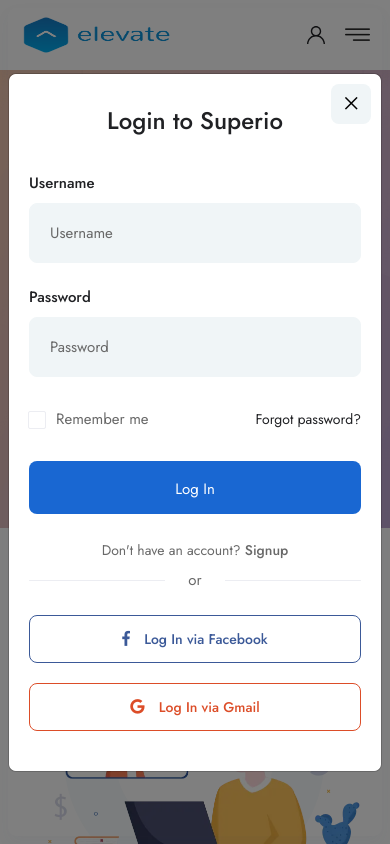
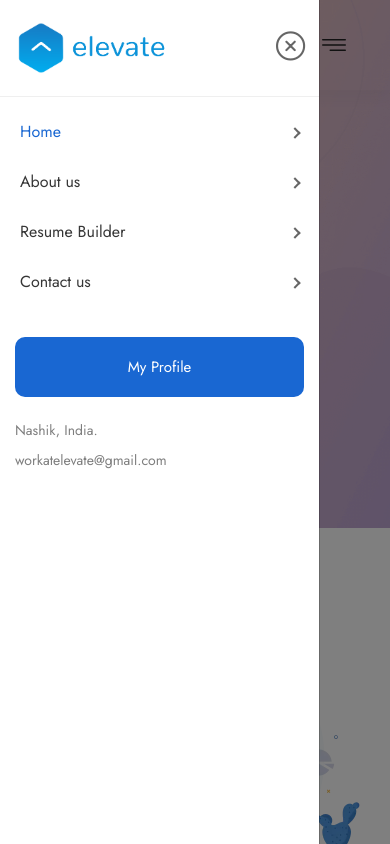
Before and after one commit to abelevate/elevate-frontend, a Next.js app: page / in a window 390 px wide. Both pictures are taken after a click on the link 316 px from the left and 35 px from the top of the page. Shown: the top 844 px of the page. Built offline with nearby package versions, Linux system fonts and the light colour scheme.

Commit message:
mobile menu ui updated

```diff
--- a/components/header/MobileMenu.jsx
+++ b/components/header/MobileMenu.jsx
@@ -1,57 +1,162 @@
+"use client"; // Ensures it's a Client Component
+
 import Link from "next/link";
 import MobileSidebar from "./mobile-sidebar";
 import Image from "next/image";
+import { useEffect, useState, useContext } from "react";
+import { UserContext } from "@/app/layout";
+import { User } from "lucide-react"; // Importing Avatar icon
+
+import RegisterPopup from "../home-17/RegisterPopup";
+import LoginPopup from "../home-17/LoginPopup";
 
 const MobileMenu = () => {
+  const { userId, setUserId } = useContext(UserContext);
+  const [navbar, setNavbar] = useState(false);
+  const [showRegister, setShowRegister] = useState(false);
+  const [showLogin, setShowLogin] = useState(false);
+
+  // Change navbar background on scroll
+  useEffect(() => {
+    const changeBackground = () => {
+      setNavbar(window.scrollY >= 10);
+    };
+
+    window.addEventListener("scroll", changeBackground);
+    return () => window.removeEventListener("scroll", changeBackground);
+  }, []);
+
+  // Retrieve userId from localStorage
+  useEffect(() => {
+    if (typeof window !== "undefined") {
+      const storedUserId = localStorage.getItem("userId");
+      if (storedUserId) {
+        setUserId(storedUserId);
+      }
+    }
+  }, [setUserId]);
+
+  // Logout handler
+  const handleLogout = () => {
+    if (window.confirm("Are you sure you want to logout?")) {
+      localStorage.removeItem("userId");
+      setUserId(null);
+      alert("Logged out successfully!");
+    }
+  };
+
   return (
-    // <!-- Main Header-->
-    <header className="main-header main-header-mobile">
+    <header
+      className="main-header main-header-mobile"
+      style={{
+        position: "fixed",
+        width: "100%",
+        top: "0",
+        left: "0",
+        backgroundColor: navbar ? "rgba(255, 255, 255, 0.9)" : "transparent",
+        transition: "0.3s ease-in-out",
+        padding: "10px 20px",
+        boxShadow: navbar ? "0px 4px 10px rgba(0, 0, 0, 0.1)" : "none",
+        zIndex: 1000,
+      }}
+    >
       <div className="auto-container">
-        {/* <!-- Main box --> */}
-        <div className="inner-box">
-          <div className="nav-outer">
+        <div
+          className="inner-box"
+          style={{
+            display: "flex",
+            justifyContent: "space-between",
+            alignItems: "center",
+          }}
+        >
+          <div className="nav-outer" style={{ display: "flex", alignItems: "center" }}>
             <div className="logo-box">
               <div className="logo">
                 <Link href="/">
-                  <Image
-                    width={154}
-                    height={50}
-                    src="/images/elevate_logo.png"
-                    alt="brand"
-                  />
+                  <Image width={154} height={50} src="/images/elevate_logo.png" alt="brand" />
                 </Link>
               </div>
             </div>
-            {/* End .logo-box */}
 
             <MobileSidebar />
-            {/* <!-- Main Menu End--> */}
           </div>
-          {/* End .nav-outer */}
 
-          <div className="outer-box">
+          <div
+            className="outer-box"
+            style={{ display: "flex", alignItems: "center", gap: "10px", flex: 1 }}
+          >
             <div className="login-box">
-              <a
-                href="#"
-                className="call-modal"
-                data-bs-toggle="modal"
-                data-bs-target="#loginPopupModal"
-              >
-                <span className="icon icon-user"></span>
-              </a>
+              {userId ? (
+                // When the user is logged in, show a logout button.
+                <button
+                  onClick={handleLogout}
+                  style={{
+                    backgroundColor: "transparent",
+                    color: "#ff5a5f",
+                    border: "2px solid #ff5a5f",
+                    padding: "8px 16px",
+                    borderRadius: "5px",
+                    cursor: "pointer",
+                    transition: "all 0.3s ease-in-out",
+                  }}
+                  onMouseEnter={(e) => {
+                    e.target.style.backgroundColor = "#ff5a5f";
+                    e.target.style.color = "#fff";
+                  }}
+                  onMouseLeave={(e) => {
+                    e.target.style.backgroundColor = "transparent";
+                    e.target.style.color = "#ff5a5f";
+                  }}
+                >
+                  Logout
+                </button>
+              ) : (
+                // When no user is logged in, show an avatar icon
+                <div
+                  onClick={() => {
+                    setShowRegister(true);
+                    setShowLogin(false);
+                  }}
+                  style={{
+                    width: "40px",
+                    height: "40px",
+                    display: "flex",
+                    alignItems: "center",
+                    justifyContent: "center",
+                    borderRadius: "50%",
+                    backgroundColor: "#e0e0e0",
+                    cursor: "pointer",
+                  }}
+                >
+                  <User size={24} color="#555" /> {/* Avatar icon from Lucide React */}
+                </div>
+              )}
             </div>
-            {/* login popup end */}
 
+            {/* Mobile menu toggler adjusted to remain on-screen */}
             <a
               href="#"
               className="mobile-nav-toggler"
               data-bs-toggle="offcanvas"
               data-bs-target="#offcanvasMenu"
+              style={{
+                fontSize: "24px",
+                cursor: "pointer",
+                padding: "4px",
+                marginLeft: "auto",
+              }}
             >
               <span className="flaticon-menu-1"></span>
             </a>
-            {/* right humberger menu */}
           </div>
+        </div>
+
+        {/* Register and Login Popups inside login-box */}
+        <div className="login-box">
+          {showRegister && (
+            <RegisterPopup setShowModal={setShowRegister} setShowLogin={setShowLogin} />
+          )}
+          {showLogin && <LoginPopup setShowModal={setShowLogin} setShowRegister={setShowRegister} />}
         </div>
       </div>
     </header>
--- a/components/header/mobile-sidebar/SidebarFooter.jsx
+++ b/components/header/mobile-sidebar/SidebarFooter.jsx
@@ -1,35 +1,34 @@
 const SidebarFooter = () => {
-  const socialContent = [
-    { id: 1, icon: "fa-facebook-f", link: "https://www.facebook.com/" },
-    { id: 2, icon: "fa-twitter", link: "https://www.twitter.com/" },
-    { id: 3, icon: "fa-instagram", link: "https://www.instagram.com/" },
-    { id: 4, icon: "fa-linkedin-in", link: "https://www.linkedin.com/" },
-  ];
+  // const socialContent = [
+  //   { id: 1, icon: "fa-facebook-f", link: "https://www.facebook.com/" },
+  //   { id: 2, icon: "fa-twitter", link: "https://www.twitter.com/" },
+  //   { id: 3, icon: "fa-instagram", link: "https://www.instagram.com/" },
+  //   { id: 4, icon: "fa-linkedin-in", link: "https://www.linkedin.com/" },
+  // ];
 
   return (
     <div className="mm-add-listing mm-listitem pro-footer">
-      <a href="#" className="theme-btn btn-style-one mm-listitem__text">
-        Job Post
+      <a href="/myprofile" className="theme-btn btn-style-one mm-listitem__text">
+        My Profile
       </a>
       {/* job post btn */}
 
       <div className="mm-listitem__text">
         <div className="contact-info">
-          <span className="phone-num">
+          {/* <span className="phone-num">
             <span>Call us</span>
             <a href="tel:1234567890">123 456 7890</a>
+          </span> */}
+          <span className="address">
+            Nashik, India.
           </span>
-          <span className="address">
-            329 Queensberry Street, North Melbourne VIC <br />
-            3051, Australia.
-          </span>
-          <a href="mailto:support@superio.com" className="email">
-            support@superio.com
+          <a href="mailto:workatelevate@gmail.com" className="email">
+          workatelevate@gmail.com
           </a>
         </div>
         {/* End .contact-info */}
 
-        <div className="social-links">
+        {/* <div className="social-links">
           {socialContent.map((item) => (
             <a
               href={item.link}
@@ -40,7 +39,7 @@
               <i className={`fab ${item.icon}`}></i>
             </a>
           ))}
-        </div>
+        </div> */}
         {/* End social-links */}
       </div>
       {/* End .mm-listitem__text */}
--- a/data/mobileMenuData.js
+++ b/data/mobileMenuData.js
@@ -4,349 +4,49 @@
     label: "Home",
     items: [
       {
-        name: "Home Page 01",
+        name: "Home",
         routePath: "/",
       },
-      {
-        name: "Home Page 02",
-        routePath: "/home-2",
-      },
-      {
-        name: "Home Page 03",
-        routePath: "/home-3",
-      },
-      {
-        name: "Home Page 04",
-        routePath: "/home-4",
-      },
-      {
-        name: "Home Page 05",
-        routePath: "/home-5",
-      },
-      {
-        name: "Home Page 06",
-        routePath: "/home-6",
-      },
-      {
-        name: "Home Page 07",
-        routePath: "/home-7",
-      },
-      {
-        name: "Home Page 08",
-        routePath: "/home-8",
-      },
-      {
-        name: "Home Page 09",
-        routePath: "/home-9",
-      },
-      {
-        name: "Home Page 10",
-        routePath: "/home-10",
-      },
-      {
-        name: "Home Page 11",
-        routePath: "/home-11",
-      },
-      {
-        name: "Home Page 12",
-        routePath: "/home-12",
-      },
-      {
-        name: "Home Page 13",
-        routePath: "/home-13",
-      },
-      {
-        name: "Home Page 14",
-        routePath: "/home-14",
-      },
-      {
-        name: "Home Page 15",
-        routePath: "/home-15",
-      },
-      {
-        name: "Home Page 16",
-        routePath: "/home-16",
-      },
-      {
-        name: "Home Page 17",
-        routePath: "/home-17",
-      },
+
     ],
   },
+
   {
     id: 2,
-    label: "Job Listing",
+    label: "About us",
     items: [
       {
-        name: "Job List V1",
-        routePath: "/job-list-v1",
+        name: "About us",
+        routePath: "/about",
       },
-      {
-        name: "Job List V2",
-        routePath: "/job-list-v2",
-      },
-      {
-        name: "Job List V3",
-        routePath: "/job-list-v3",
-      },
-      {
-        name: "Job List V4",
-        routePath: "/job-list-v4",
-      },
-      {
-        name: "Job List V5",
-        routePath: "/job-list-v5",
-      },
-      {
-        name: "Job List V6",
-        routePath: "/job-list-v6",
-      },
-      {
-        name: "Job List V7",
-        routePath: "/job-list-v7",
-      },
-      {
-        name: "Job List V8",
-        routePath: "/job-list-v8",
-      },
-      {
-        name: "Job List V9",
-        routePath: "/job-list-v9",
-      },
-      {
-        name: "Job List V10",
-        routePath: "/job-list-v10",
-      },
-      {
-        name: "Job List V11",
-        routePath: "/job-list-v11",
-      },
-      {
-        name: "Job List V12",
-        routePath: "/job-list-v12",
-      },
-      {
-        name: "Job List V13",
-        routePath: "/job-list-v13",
-      },
-      {
-        name: "Job List V14",
-        routePath: "/job-list-v14",
-      },
+
     ],
+
   },
+
   {
     id: 3,
-    label: "Job Single",
+    label: "Resume Builder",
     items: [
       {
-        name: "Job Single V1",
-        routePath: "/job-single-v1/1",
+        name: "Resume Builder",
+        routePath: "/resumebuilder",
       },
-      {
-        name: "Job Single V2",
-        routePath: "/job-single-v2/2",
-      },
-      {
-        name: "Job Single V3",
-        routePath: "/job-single-v3/3",
-      },
-      {
-        name: "Job Single V4",
-        routePath: "/job-single-v4/4",
-      },
-      {
-        name: "Job Single V5",
-        routePath: "/job-single-v5/5",
-      },
+
     ],
+
   },
+
   {
     id: 4,
-    label: "Employers List",
+    label: "Contact us",
     items: [
       {
-        name: "Employers List V1",
-        routePath: "/employers-list-v1",
-      },
-      {
-        name: "Employers List V2",
-        routePath: "/employers-list-v2",
-      },
-      {
-        name: "Employers List V3",
-        routePath: "/employers-list-v3",
-      },
-      {
-        name: "Employers List V4",
-        routePath: "/employers-list-v4",
-      },
-    ],
-  },
-  {
-    id: 5,
-    label: "Employers Single",
-    items: [
-      {
-        name: "Employers Single V1",
-        routePath: "/employers-single-v1/1",
-      },
-      {
-        name: "Employers Single V2",
-        routePath: "/employers-single-v2/2",
-      },
-      {
-        name: "Employers Single V3",
-        routePath: "/employers-single-v3/3",
-      },
-    ],
-  },
-  {
-    id: 6,
-    label: "Candidates List",
-    items: [
-      {
-        name: "Candidates List V1",
-        routePath: "/candidates-list-v1",
-      },
-      {
-        name: "Candidates List V2",
-        routePath: "/candidates-list-v2",
-      },
-      {
-        name: "Candidates List V3",
-        routePath: "/candidates-list-v3",
-      },
-      {
-        name: "Candidates List V4",
-        routePath: "/candidates-list-v4",
-      },
-      {
-        name: "Candidates List V5",
-        routePath: "/candidates-list-v5",
-      },
-    ],
-  },
-  {
-    id: 7,
-    label: "Candidates Single",
-    items: [
-      {
-        name: "Candidates Single V1",
-        routePath: "/candidates-single-v1/1",
-      },
-      {
-        name: "Candidates Single V2",
-        routePath: "/candidates-single-v2/2",
-      },
-      {
-        name: "Candidates Single V3",
-        routePath: "/candidates-single-v3/3",
-      },
-    ],
-  },
-  {
-    id: 8,
-    label: "Blog",
-    items: [
-      {
-        name: "Blog List V1",
-        routePath: "/blog-list-v1",
-      },
-      {
-        name: "Blog List V2",
-        routePath: "/blog-list-v2",
-      },
-      {
-        name: "Blog List V3",
-        routePath: "/blog-list-v3",
-      },
-      {
-        name: "Blog Details",
-        routePath: "/blog-details/1",
-      },
-    ],
-  },
-  {
-    id: 9,
-    label: "Pages",
-    items: [
-      {
-        name: "About",
-        routePath: "/about",
-      },
-      {
-        name: "Pricing",
-        routePath: "/pricing",
-      },
-      {
-        name: "FAQ's",
-        routePath: "/faq",
-      },
-      {
-        name: "Terms",
-        routePath: "/terms",
-      },
-      {
-        name: "Invoice",
-        routePath: "/invoice",
-      },
-      {
-        name: "Contact",
+        name: "Contact us",
         routePath: "/contact",
       },
-      {
-        name: "404",
-        routePath: "/404",
-      },
+
     ],
-  },
-  {
-    id: 10,
-    label: "Shop",
-    items: [
-      {
-        name: "Shop List",
-        routePath: "/shop/shop-list",
-      },
-      {
-        name: "Shop Single",
-        routePath: "/shop/shop-single/1",
-      },
-      {
-        name: " Cart",
-        routePath: "/shop/cart",
-      },
-      {
-        name: "Checkout",
-        routePath: "/shop/checkout",
-      },
-      {
-        name: "Order Completed",
-        routePath: "/shop/order-completed",
-      },
-      {
-        name: "Login",
-        routePath: "/login",
-      },
-      {
-        name: "Register",
-        routePath: "/register",
-      },
-    ],
-  },
-  {
-    id: 11,
-    label: "Dashboard",
-    items: [
-      {
-        name: "Employers Dashboard",
-        routePath: "/employers-dashboard/dashboard",
-      },
-      {
-        name: "Candidates Dashboard",
-        routePath: "/candidates-dashboard/dashboard",
-      },
-    ],
+
   },
 ];
```
